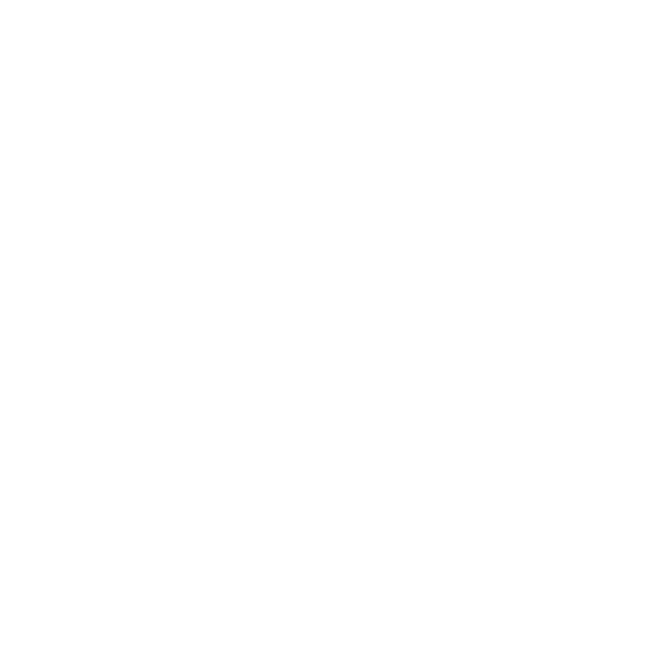
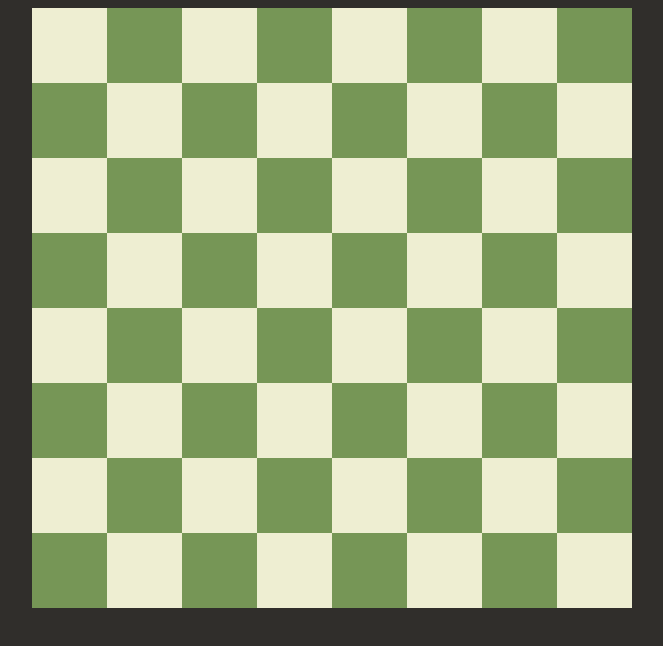
Before and after one commit to shfahimdev/Knight-Sight, a plain HTML site: page UI/index.html in a window 1280 px wide. Shown: the whole page, without its empty margins (308-971 px from the left). Drawn offline with Linux system fonts and the light colour scheme.

Commit message:
Added Board UI

```diff
--- a/UI/data/data.js
+++ b/UI/data/data.js
@@ -8,7 +8,6 @@ const rankRow = (rankId) => {
 
     if (rankId % 2 == 0) {
         files.forEach((file, index) => {
-            console.log(index);
             if (index % 2 == 0) {
                 rankRow.push(square("white", file + rankId, null))
             } else {
@@ -17,7 +16,6 @@ const rankRow = (rankId) => {
         });
     } else {
         files.forEach((file, index) => {
-            console.log(index);
             if (index % 2 == 0) {
                 rankRow.push(square("black", file + rankId, null))
             } else {
--- a/UI/index.html
+++ b/UI/index.html
@@ -8,6 +8,6 @@
     <script type="module" src="index.js" defer></script>
 </head>
 <body>
-
+    <div id="root"></div>
 </body>
 </html>
--- a/UI/render/main.js
+++ b/UI/render/main.js
@@ -1,7 +1,16 @@
+const ROOT_DIV = document.getElementById("root");
+
 const initialBoardRenderer = (data) => {
     data.forEach(element => {
+        const rankEl = document.createElement("div");
+        ROOT_DIV.appendChild(rankEl);
+        rankEl.classList.add("rankRow")
+
+
         element.forEach(square => {
-            console.log(square);
+            const squareDiv = document.createElement("div");
+            squareDiv.classList.add(square.color, "square")
+            rankEl.appendChild(squareDiv)
         });
     });
 }
--- a/UI/styles/index.css
+++ b/UI/styles/index.css
@@ -0,0 +1,28 @@
+body {
+    background-color: #302e2b;
+}
+
+#root {
+    display: flex;
+    flex-direction: column;
+    width: fit-content;
+    margin: auto;
+}
+
+.rankRow {
+    width: fit-content;
+    display: flex;
+}
+
+.square {
+    width: 75px;
+    height: 75px;
+}
+
+.white {
+    background-color: #eeeed2;
+}
+
+.black {
+    background-color: #769656;
+}
```
